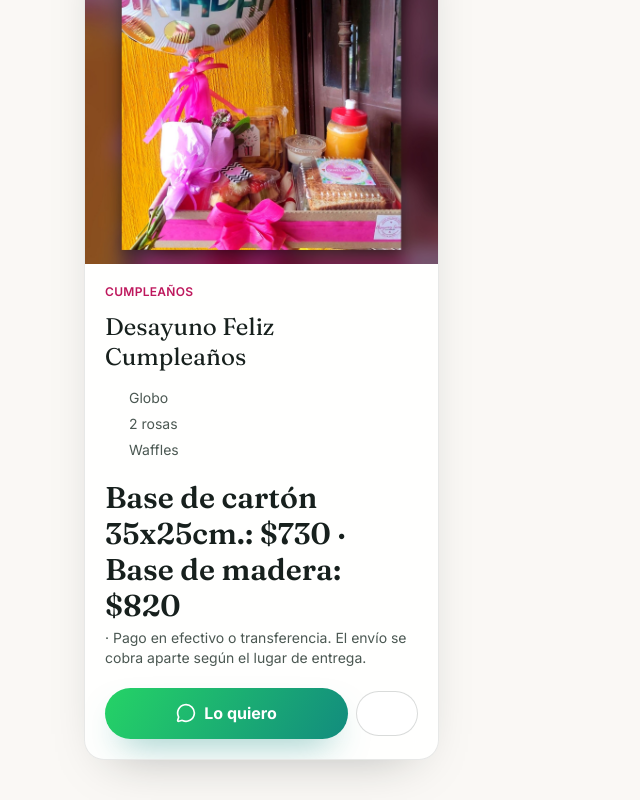
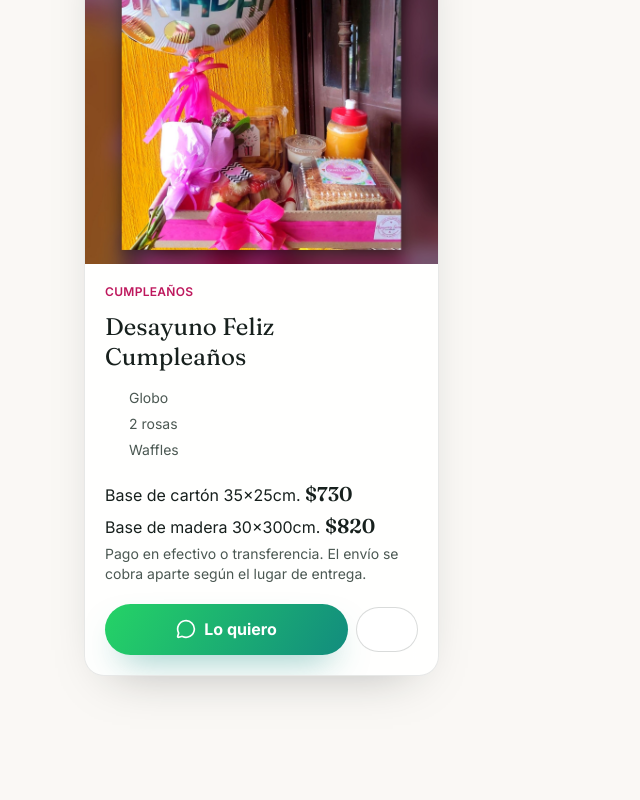
Before and after one commit to jose-de-jesus100/catalogo-samay, a Next.js app: page /producto/desayuno-cumpleanos in a window 1280 px wide. Shown: the part 884-1684 px from the top of the page, without its empty margins (0-640 px from the left). After the commit the page ends 1600 px from the top, so only its background shows below. Built offline with nearby package versions, Linux system fonts and the light colour scheme; some icons are missing.

Commit message:
Formato de precios por variante en Desayuno Feliz Cumpleaños

```diff
--- a/app/imprimir/page.tsx
+++ b/app/imprimir/page.tsx
@@ -37,9 +37,21 @@ export default function Imprimir() {
               {p.beneficio && (
                 <p className="mt-1 text-xs text-ink-soft line-clamp-2">{p.beneficio}</p>
               )}
-              <div className="mt-auto flex items-baseline gap-2 pt-2">
-                {p.precioAntes && <span className="text-xs text-ink-mute line-through">{p.precioAntes}</span>}
-                <span className="font-display text-xl font-semibold">{p.precio}</span>
+              <div className="mt-auto pt-2">
+                {p.variantesPrecio ? (
+                  <div className="flex flex-col gap-0.5">
+                    {p.variantesPrecio.map((v) => (
+                      <p key={v.etiqueta} className="text-xs text-ink">
+                        {v.etiqueta} <span className="font-display text-base font-semibold">{v.precio}</span>
+                      </p>
+                    ))}
+                  </div>
+                ) : (
+                  <div className="flex items-baseline gap-2">
+                    {p.precioAntes && <span className="text-xs text-ink-mute line-through">{p.precioAntes}</span>}
+                    <span className="font-display text-xl font-semibold">{p.precio}</span>
+                  </div>
+                )}
               </div>
             </div>
           </article>
--- a/app/producto/[slug]/page.tsx
+++ b/app/producto/[slug]/page.tsx
@@ -87,10 +87,23 @@ export default async function FichaProducto({
             </div>
           )}
 
-          <div className="flex flex-wrap items-baseline gap-x-3 gap-y-1 pt-2">
-            {producto.precioAntes && <span className="text-lg text-ink-mute line-through">{producto.precioAntes}</span>}
-            <span className="font-display text-4xl font-semibold">{producto.precio}</span>
-            {producto.facilidades && <span className="text-ink-soft">· {producto.facilidades}</span>}
+          <div className="pt-2">
+            {producto.variantesPrecio ? (
+              <div className="flex flex-col gap-1.5">
+                {producto.variantesPrecio.map((v) => (
+                  <p key={v.etiqueta} className="text-lg text-ink">
+                    {v.etiqueta} <span className="font-display text-2xl font-semibold">{v.precio}</span>
+                  </p>
+                ))}
+                {producto.facilidades && <p className="text-ink-soft">{producto.facilidades}</p>}
+              </div>
+            ) : (
+              <div className="flex flex-wrap items-baseline gap-x-3 gap-y-1">
+                {producto.precioAntes && <span className="text-lg text-ink-mute line-through">{producto.precioAntes}</span>}
+                <span className="font-display text-4xl font-semibold">{producto.precio}</span>
+                {producto.facilidades && <span className="text-ink-soft">· {producto.facilidades}</span>}
+              </div>
+            )}
           </div>
 
           <a href={href} target="_blank" rel="noopener noreferrer" className="btn-marca btn-wa mt-2 w-full sm:w-auto">
--- a/components/catalogo/ProductoCard.tsx
+++ b/components/catalogo/ProductoCard.tsx
@@ -110,13 +110,28 @@ export function ProductoCard({ producto, vendedorSlug }: ProductoCardProps) {
         )}
 
         {/* Precio con ancla + facilidades */}
-        <div className="mt-auto flex flex-wrap items-baseline gap-x-2 gap-y-1 pt-2">
+        <div className="mt-auto pt-2">
+          {producto.variantesPrecio ? (
+            <div className="flex flex-col gap-1">
+              {producto.variantesPrecio.map((v) => (
+                <p key={v.etiqueta} className="text-base text-ink">
+                  {v.etiqueta} <span className="font-display text-xl font-semibold">{v.precio}</span>
+                </p>
+              ))}
+              {producto.facilidades && (
+                <p className="text-sm text-ink-soft">{producto.facilidades}</p>
+              )}
+            </div>
+          ) : (
+            <div className="flex flex-wrap items-baseline gap-x-2 gap-y-1">
               {producto.precioAntes && (
                 <span className="text-sm text-ink-mute line-through">{producto.precioAntes}</span>
               )}
               <span className="font-display text-3xl font-semibold text-ink">{producto.precio}</span>
               {producto.facilidades && (
                 <span className="text-sm text-ink-soft">· {producto.facilidades}</span>
+              )}
+            </div>
           )}
         </div>
 
--- a/lib/productos.ts
+++ b/lib/productos.ts
@@ -75,7 +75,10 @@ export const PRODUCTOS: Producto[] = [
       "Jugo",
       "Sandwich jamón (pollo $20. +)",
     ],
-    precio: "Base de cartón 35x25cm.: $730 · Base de madera: $820",
+    variantesPrecio: [
+      { etiqueta: "Base de cartón 35x25cm.", precio: "$730" },
+      { etiqueta: "Base de madera 30x300cm.", precio: "$820" },
+    ],
     facilidades:
       "Pago en efectivo o transferencia. El envío se cobra aparte según el lugar de entrega.",
   },
--- a/lib/tipos.ts
+++ b/lib/tipos.ts
@@ -71,9 +71,11 @@ export interface Producto {
   /** Máximo 3 datos que SÍ importan (choice overload, Iyengar). */
   caracteristicas: string[];
   /** Precio actual, ya con símbolo (ej. "$450"). */
-  precio: string;
+  precio?: string;
   /** Precio antes / de lista, para anclar (Ariely). Opcional. */
   precioAntes?: string;
+  /** Variantes de precio (ej. distintas bases/tamaños), cada una con su etiqueta y precio. Si se usa, reemplaza a `precio`. Opcional. */
+  variantesPrecio?: { etiqueta: string; precio: string }[];
   /** Facilidades de pago (ej. "o 3 pagos de $150"). Opcional. */
   facilidades?: string;
   /** El bono / lo que incluye además (Hormozi). Opcional. */
```
Lines whose indentation alone changed are shown as unchanged.
